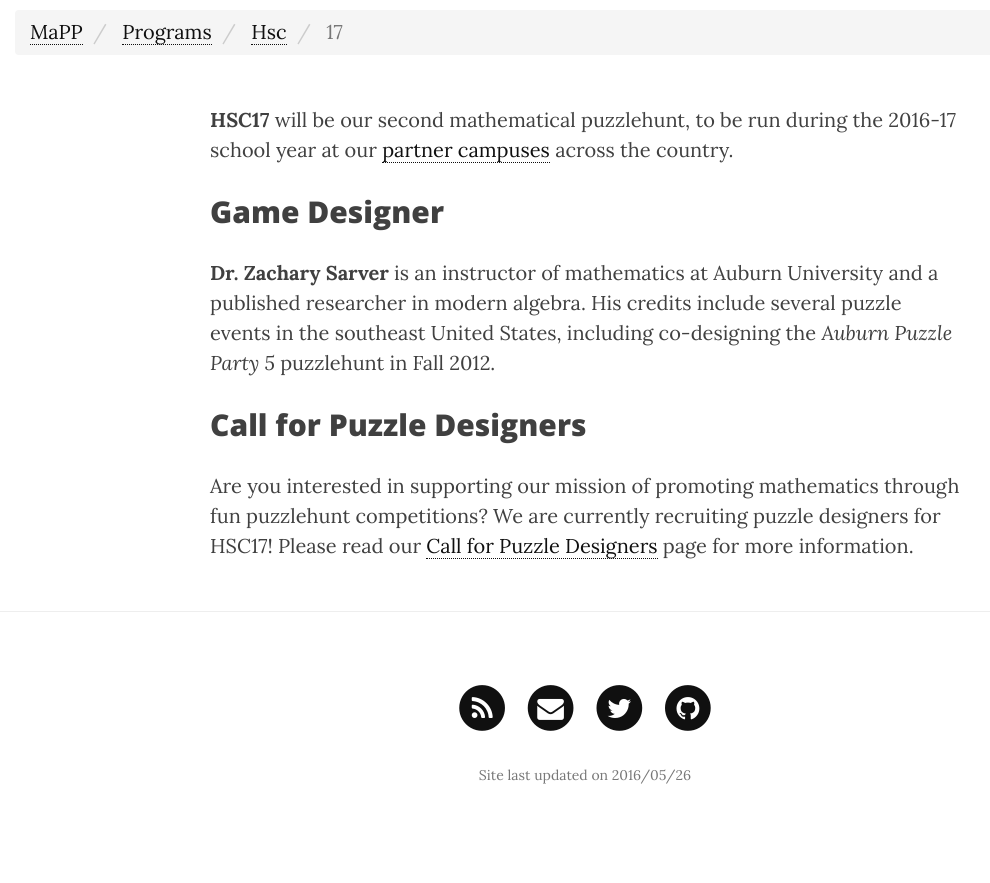
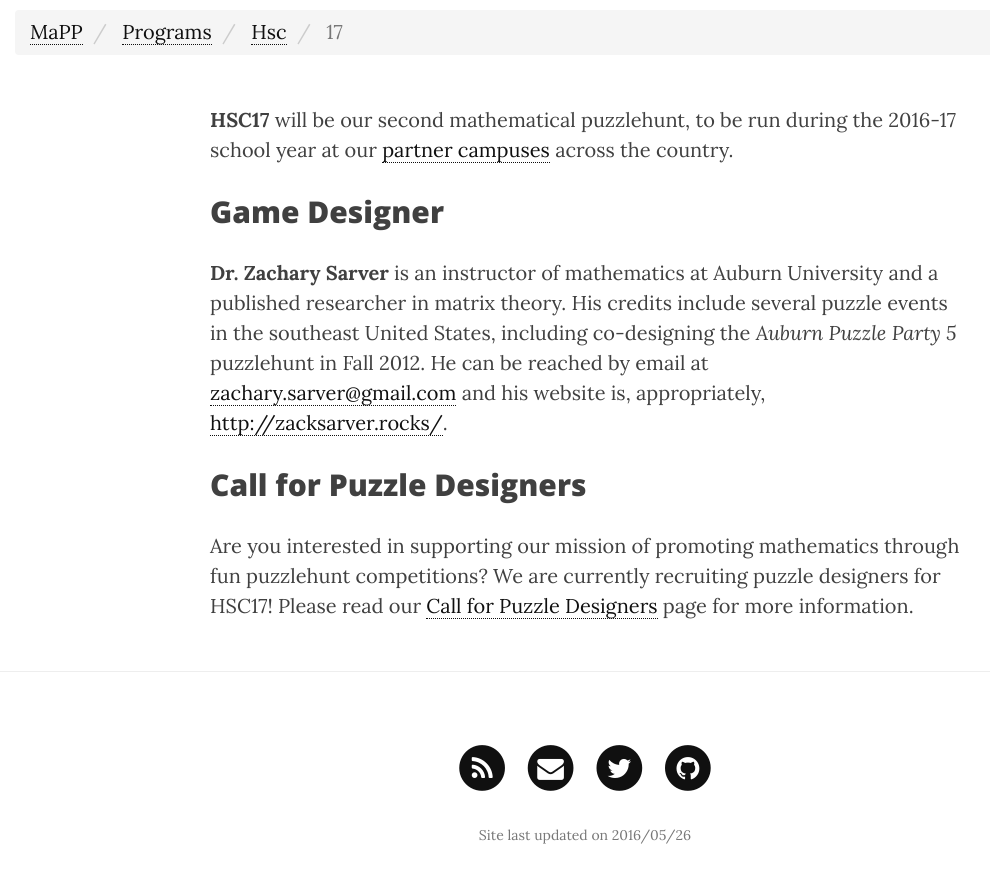
Before and after one commit to MaPPmath/mappmath.github.io, a Jekyll site: the page built from pages/hsc/hsc17.md, in a window 1280 px wide and 900 px high, scrolled down 576 px. Shown: the top 883 px of the window, without its empty margins (55-1045 px from the left). Built offline with Jekyll 4.4.1, drawn with Linux system fonts in a browser that asks for light colours; nearby versions of some CDN libraries; before the commit the page ends 1427 px from its top, so only the background shows below that.

Commit message:
add Zack info

```diff
--- a/pages/hsc/hsc17.md
+++ b/pages/hsc/hsc17.md
@@ -12,9 +12,11 @@ permalink: /programs/hsc/17/
 ## Game Designer
 
 **Dr. Zachary Sarver** is an instructor of mathematics at Auburn University
-and a published researcher in modern algebra.
+and a published researcher in matrix theory.
 His credits include several puzzle events in the southeast United States,
 including co-designing the *Auburn Puzzle Party 5* puzzlehunt in Fall 2012.
+He can be reached by email at <zachary.sarver@gmail.com> and his website is,
+appropriately, <http://zacksarver.rocks/>.
 
 ## Call for Puzzle Designers
 
```
